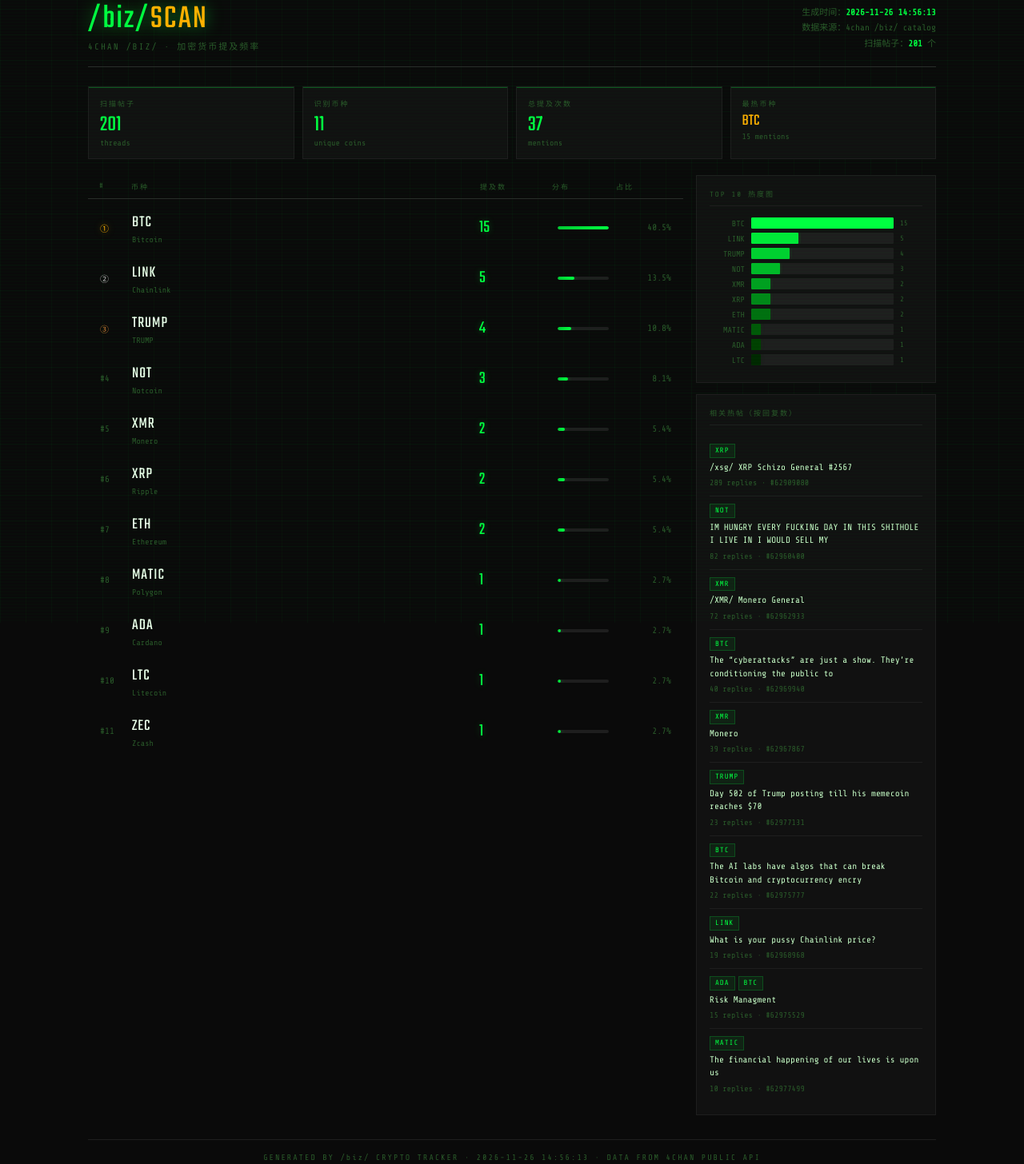
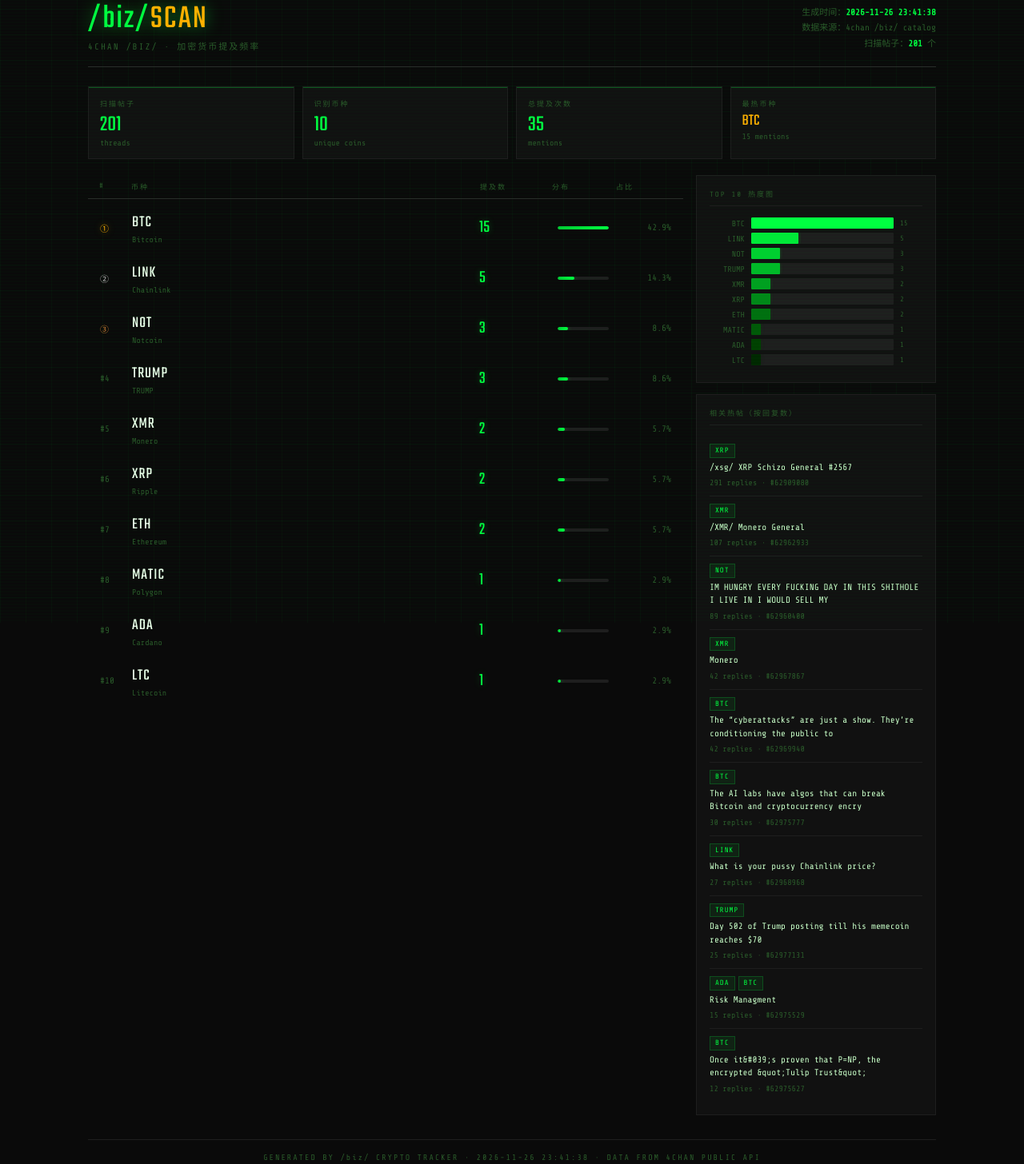
Before and after one commit to ForBTM/biz-tracker, a plain HTML site: page index.html in a window 1280 px wide. Shown: the part 21-1477 px from the top of the page at 80% size. Drawn offline with nearby package versions, Linux system fonts and the light colour scheme.

Commit message:
📊 update report 2026-11-26 23:41 UTC

```diff
--- a/index.html
+++ b/index.html
@@ -3,7 +3,7 @@
 <head>
 <meta charset="UTF-8">
 <meta name="viewport" content="width=device-width,initial-scale=1.0">
-<title>/biz/ Crypto Tracker · 2026-11-26 14:56:13</title>
+<title>/biz/ Crypto Tracker · 2026-11-26 23:41:38</title>
 <style>
 @import url('https://fonts.googleapis.com/css2?family=Share+Tech+Mono&family=Teko:wght@300;400;500&display=swap');
 :root{--bg:#0a0a0a;--panel:#111;--border:#1e1e1e;--border2:#2a2a2a;--green:#00ff41;--green2:#00cc33;--amber:#ffb000;--red:#ff3030;--text:#c8ffc8;--muted:#2a5a2a;--white:#e8ffe8;}
@@ -68,7 +68,7 @@ header{border-bottom:1px solid var(--border2);padding-bottom:18px;margin-bottom:
       <div class="subtitle">4chan /biz/ · 加密货币提及频率</div>
     </div>
     <div class="meta">
-      生成时间：<strong>2026-11-26 14:56:13</strong><br>
+      生成时间：<strong>2026-11-26 23:41:38</strong><br>
       数据来源：4chan /biz/ catalog<br>
       扫描帖子：<strong>201</strong> 个
     </div>
@@ -76,8 +76,8 @@ header{border-bottom:1px solid var(--border2);padding-bottom:18px;margin-bottom:
 
   <div class="stats-row">
     <div class="sc"><div class="sl">扫描帖子</div><div class="sv">201</div><div class="ss">threads</div></div>
-    <div class="sc"><div class="sl">识别币种</div><div class="sv">11</div><div class="ss">unique coins</div></div>
-    <div class="sc"><div class="sl">总提及次数</div><div class="sv">37</div><div class="ss">mentions</div></div>
+    <div class="sc"><div class="sl">识别币种</div><div class="sv">10</div><div class="ss">unique coins</div></div>
+    <div class="sc"><div class="sl">总提及次数</div><div class="sv">35</div><div class="ss">mentions</div></div>
     <div class="sc"><div class="sl">最热币种</div><div class="sv amber">BTC</div><div class="ss">15 mentions</div></div>
   </div>
 
@@ -99,7 +99,7 @@ header{border-bottom:1px solid var(--border2);padding-bottom:18px;margin-bottom:
           <div class="coin-bar-wrap">
             <div class="coin-bar-bg"><div class="coin-bar" style="width:100.0%"></div></div>
           </div>
-          <div class="coin-pct">40.5%</div>
+          <div class="coin-pct">42.9%</div>
         </div>
         <div class="coin-row" style="animation-delay:0.03s">
           <div class="rank top2">②</div>
@@ -113,24 +113,10 @@ header{border-bottom:1px solid var(--border2);padding-bottom:18px;margin-bottom:
           <div class="coin-bar-wrap">
             <div class="coin-bar-bg"><div class="coin-bar" style="width:33.3%"></div></div>
           </div>
-          <div class="coin-pct">13.5%</div>
+          <div class="coin-pct">14.3%</div>
         </div>
         <div class="coin-row" style="animation-delay:0.06s">
           <div class="rank top3">③</div>
-          <div class="coin-name">
-            <div>
-              <div class="coin-symbol">TRUMP</div>
-              <div class="coin-full">TRUMP</div>
-            </div>
-          </div>
-          <div class="coin-count">4</div>
-          <div class="coin-bar-wrap">
-            <div class="coin-bar-bg"><div class="coin-bar" style="width:26.7%"></div></div>
-          </div>
-          <div class="coin-pct">10.8%</div>
-        </div>
-        <div class="coin-row" style="animation-delay:0.09s">
-          <div class="rank ">#4</div>
           <div class="coin-name">
             <div>
               <div class="coin-symbol">NOT</div>
@@ -141,7 +127,21 @@ header{border-bottom:1px solid var(--border2);padding-bottom:18px;margin-bottom:
           <div class="coin-bar-wrap">
             <div class="coin-bar-bg"><div class="coin-bar" style="width:20.0%"></div></div>
           </div>
-          <div class="coin-pct">8.1%</div>
+          <div class="coin-pct">8.6%</div>
+        </div>
+        <div class="coin-row" style="animation-delay:0.09s">
+          <div class="rank ">#4</div>
+          <div class="coin-name">
+            <div>
+              <div class="coin-symbol">TRUMP</div>
+              <div class="coin-full">TRUMP</div>
+            </div>
+          </div>
+          <div class="coin-count">3</div>
+          <div class="coin-bar-wrap">
+            <div class="coin-bar-bg"><div class="coin-bar" style="width:20.0%"></div></div>
+          </div>
+          <div class="coin-pct">8.6%</div>
         </div>
         <div class="coin-row" style="animation-delay:0.12s">
           <div class="rank ">#5</div>
@@ -155,7 +155,7 @@ header{border-bottom:1px solid var(--border2);padding-bottom:18px;margin-bottom:
           <div class="coin-bar-wrap">
             <div class="coin-bar-bg"><div class="coin-bar" style="width:13.3%"></div></div>
           </div>
-          <div class="coin-pct">5.4%</div>
+          <div class="coin-pct">5.7%</div>
         </div>
         <div class="coin-row" style="animation-delay:0.15s">
           <div class="rank ">#6</div>
@@ -169,7 +169,7 @@ header{border-bottom:1px solid var(--border2);padding-bottom:18px;margin-bottom:
           <div class="coin-bar-wrap">
             <div class="coin-bar-bg"><div class="coin-bar" style="width:13.3%"></div></div>
           </div>
-          <div class="coin-pct">5.4%</div>
+          <div class="coin-pct">5.7%</div>
         </div>
         <div class="coin-row" style="animation-delay:0.18s">
           <div class="rank ">#7</div>
@@ -183,7 +183,7 @@ header{border-bottom:1px solid var(--border2);padding-bottom:18px;margin-bottom:
           <div class="coin-bar-wrap">
             <div class="coin-bar-bg"><div class="coin-bar" style="width:13.3%"></div></div>
           </div>
-          <div class="coin-pct">5.4%</div>
+          <div class="coin-pct">5.7%</div>
         </div>
         <div class="coin-row" style="animation-delay:0.21s">
           <div class="rank ">#8</div>
@@ -197,7 +197,7 @@ header{border-bottom:1px solid var(--border2);padding-bottom:18px;margin-bottom:
           <div class="coin-bar-wrap">
             <div class="coin-bar-bg"><div class="coin-bar" style="width:6.7%"></div></div>
           </div>
-          <div class="coin-pct">2.7%</div>
+          <div class="coin-pct">2.9%</div>
         </div>
         <div class="coin-row" style="animation-delay:0.24s">
           <div class="rank ">#9</div>
@@ -211,7 +211,7 @@ header{border-bottom:1px solid var(--border2);padding-bottom:18px;margin-bottom:
           <div class="coin-bar-wrap">
             <div class="coin-bar-bg"><div class="coin-bar" style="width:6.7%"></div></div>
           </div>
-          <div class="coin-pct">2.7%</div>
+          <div class="coin-pct">2.9%</div>
         </div>
         <div class="coin-row" style="animation-delay:0.27s">
           <div class="rank ">#10</div>
@@ -225,21 +225,7 @@ header{border-bottom:1px solid var(--border2);padding-bottom:18px;margin-bottom:
           <div class="coin-bar-wrap">
             <div class="coin-bar-bg"><div class="coin-bar" style="width:6.7%"></div></div>
           </div>
-          <div class="coin-pct">2.7%</div>
-        </div>
-        <div class="coin-row" style="animation-delay:0.3s">
-          <div class="rank ">#11</div>
-          <div class="coin-name">
-            <div>
-              <div class="coin-symbol">ZEC</div>
-              <div class="coin-full">Zcash</div>
-            </div>
-          </div>
-          <div class="coin-count">1</div>
-          <div class="coin-bar-wrap">
-            <div class="coin-bar-bg"><div class="coin-bar" style="width:6.7%"></div></div>
-          </div>
-          <div class="coin-pct">2.7%</div>
+          <div class="coin-pct">2.9%</div>
         </div>
     </div>
     <div class="sidebar">
@@ -261,14 +247,14 @@ header{border-bottom:1px solid var(--border2);padding-bottom:18px;margin-bottom:
           <div class="hm-count">5</div>
         </div>
         <div class="hm-row">
-          <div class="hm-label">TRUMP</div>
+          <div class="hm-label">NOT</div>
           <div class="hm-bar">
-            <div class="hm-fill" style="width:26.7%;background:#00d030;box-shadow:0 0 4px #00d03040"></div>
+            <div class="hm-fill" style="width:20.0%;background:#00d030;box-shadow:0 0 4px #00d03040"></div>
           </div>
-          <div class="hm-count">4</div>
+          <div class="hm-count">3</div>
         </div>
         <div class="hm-row">
-          <div class="hm-label">NOT</div>
+          <div class="hm-label">TRUMP</div>
           <div class="hm-bar">
             <div class="hm-fill" style="width:20.0%;background:#00b828;box-shadow:0 0 4px #00b82840"></div>
           </div>
@@ -325,56 +311,56 @@ header{border-bottom:1px solid var(--border2);padding-bottom:18px;margin-bottom:
           <div class="th-sub">
             <a href="https://boards.4chan.org/biz/thread/62909080" target="_blank">/xsg/ XRP Schizo General #2567</a>
           </div>
-          <div class="th-meta">289 replies · #62909080</div>
+          <div class="th-meta">291 replies · #62909080</div>
+        </div>
+        <div class="thread-item">
+          <div class="th-coins"><span class="th-tag">XMR</span></div>
+          <div class="th-sub">
+            <a href="https://boards.4chan.org/biz/thread/62962933" target="_blank">/XMR/ Monero General</a>
+          </div>
+          <div class="th-meta">107 replies · #62962933</div>
         </div>
         <div class="thread-item">
           <div class="th-coins"><span class="th-tag">NOT</span></div>
           <div class="th-sub">
             <a href="https://boards.4chan.org/biz/thread/62960400" target="_blank">IM HUNGRY EVERY FUCKING DAY IN THIS SHITHOLE I LIVE IN I WOULD SELL MY</a>
           </div>
-          <div class="th-meta">82 replies · #62960400</div>
+          <div class="th-meta">89 replies · #62960400</div>
         </div>
         <div class="thread-item">
           <div class="th-coins"><span class="th-tag">XMR</span></div>
           <div class="th-sub">
-            <a href="https://boards.4chan.org/biz/thread/62962933" target="_blank">/XMR/ Monero General</a>
+            <a href="https://boards.4chan.org/biz/thread/62967867" target="_blank">Monero</a>
           </div>
-          <div class="th-meta">72 replies · #62962933</div>
+          <div class="th-meta">42 replies · #62967867</div>
         </div>
         <div class="thread-item">
           <div class="th-coins"><span class="th-tag">BTC</span></div>
           <div class="th-sub">
             <a href="https://boards.4chan.org/biz/thread/62969940" target="_blank">The “cyberattacks” are just a show. They’re conditioning the public to</a>
           </div>
-          <div class="th-meta">40 replies · #62969940</div>
+          <div class="th-meta">42 replies · #62969940</div>
         </div>
         <div class="thread-item">
-          <div class="th-coins"><span class="th-tag">XMR</span></div>
+          <div class="th-coins"><span class="th-tag">BTC</span></div>
           <div class="th-sub">
-            <a href="https://boards.4chan.org/biz/thread/62967867" target="_blank">Monero</a>
+            <a href="https://boards.4chan.org/biz/thread/62975777" target="_blank">The AI labs have algos that can break Bitcoin and cryptocurrency encry</a>
           </div>
-          <div class="th-meta">39 replies · #62967867</div>
+          <div class="th-meta">30 replies · #62975777</div>
+        </div>
+        <div class="thread-item">
+          <div class="th-coins"><span class="th-tag">LINK</span></div>
+          <div class="th-sub">
+            <a href="https://boards.4chan.org/biz/thread/62968968" target="_blank">What is your pussy Chainlink price?</a>
+          </div>
+          <div class="th-meta">27 replies · #62968968</div>
         </div>
         <div class="thread-item">
           <div class="th-coins"><span class="th-tag">TRUMP</span></div>
           <div class="th-sub">
             <a href="https://boards.4chan.org/biz/thread/62977131" target="_blank">Day 502 of Trump posting till his memecoin reaches $70</a>
           </div>
-          <div class="th-meta">23 replies · #62977131</div>
-        </div>
-        <div class="thread-item">
-          <div class="th-coins"><span class="th-tag">BTC</span></div>
-          <div class="th-sub">
-            <a href="https://boards.4chan.org/biz/thread/62975777" target="_blank">The AI labs have algos that can break Bitcoin and cryptocurrency encry</a>
-          </div>
-          <div class="th-meta">22 replies · #62975777</div>
-        </div>
-        <div class="thread-item">
-          <div class="th-coins"><span class="th-tag">LINK</span></div>
-          <div class="th-sub">
-            <a href="https://boards.4chan.org/biz/thread/62968968" target="_blank">What is your pussy Chainlink price?</a>
-          </div>
-          <div class="th-meta">19 replies · #62968968</div>
+          <div class="th-meta">25 replies · #62977131</div>
         </div>
         <div class="thread-item">
           <div class="th-coins"><span class="th-tag">ADA</span><span class="th-tag">BTC</span></div>
@@ -384,18 +370,18 @@ header{border-bottom:1px solid var(--border2);padding-bottom:18px;margin-bottom:
           <div class="th-meta">15 replies · #62975529</div>
         </div>
         <div class="thread-item">
-          <div class="th-coins"><span class="th-tag">MATIC</span></div>
+          <div class="th-coins"><span class="th-tag">BTC</span></div>
           <div class="th-sub">
-            <a href="https://boards.4chan.org/biz/thread/62977499" target="_blank">The financial happening of our lives is upon us</a>
+            <a href="https://boards.4chan.org/biz/thread/62975627" target="_blank">Once it&amp;#039;s proven that P=NP, the encrypted &amp;quot;Tulip Trust&amp;quot;</a>
           </div>
-          <div class="th-meta">10 replies · #62977499</div>
+          <div class="th-meta">12 replies · #62975627</div>
         </div>
       </div>
     </div>
   </div>
 
   <div class="footer">
-    GENERATED BY /biz/ CRYPTO TRACKER · 2026-11-26 14:56:13 · DATA FROM 4CHAN PUBLIC API
+    GENERATED BY /biz/ CRYPTO TRACKER · 2026-11-26 23:41:38 · DATA FROM 4CHAN PUBLIC API
   </div>
 </div>
 </body>
```
